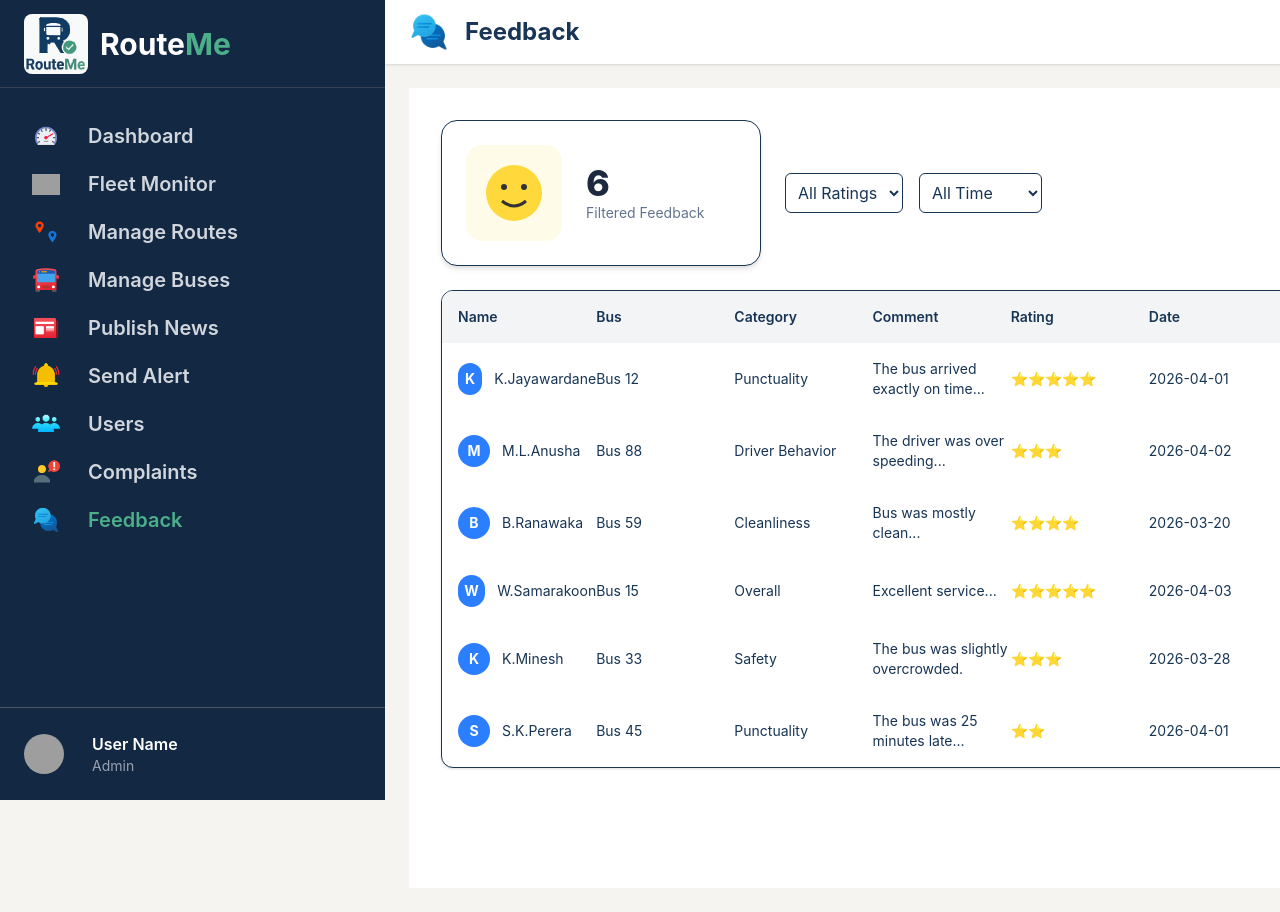
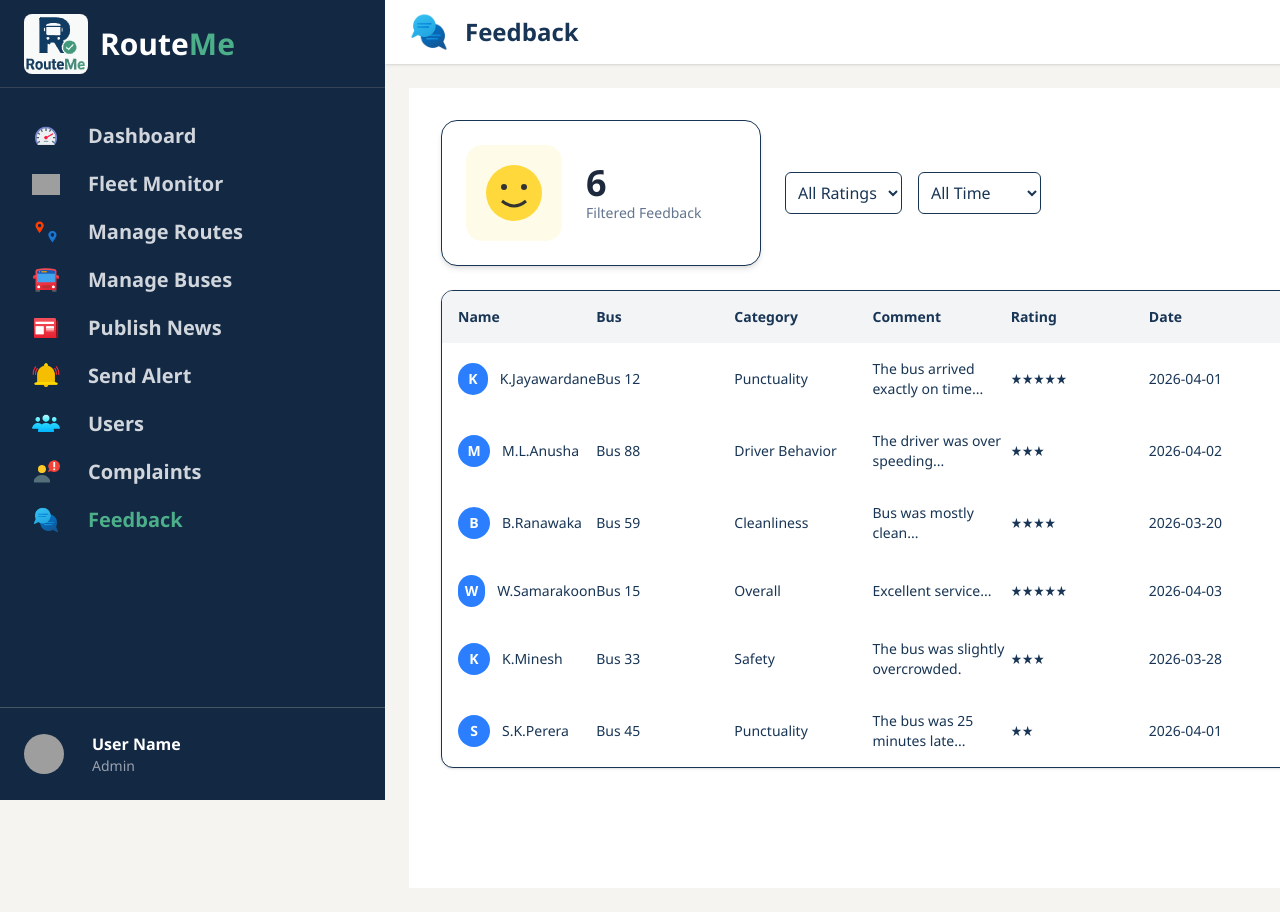
Before and after one commit to RouteMe-Transit/routeme-admin-web-frontend-, a Next.js app in the folder frontend/: page /admin/feedback in a window 1280 px wide. Shown: the top 912 px of the page. Built offline with nearby package versions, Linux system fonts and the light colour scheme; grey boxes are pictures that could not be loaded.

Commit message:
Merge branch 'Main-New' of https://github.com/RouteMe-Transit/routeme-admin-web-frontend- into Panchali

```diff
--- a/frontend/app/admin/alerts/page.tsx
+++ b/frontend/app/admin/alerts/page.tsx
@@ -200,7 +200,7 @@ export default function AdminAlertsPage() {
 					</div>
 				</div>
 				<div>
-					<p className="mt-3 text-sm font-medium text-gray-600">* If "Public Alert" is checked, the alert will be sent to all passengers. Otherwise, it will only be sent to passengers of the selected route.</p>
+					<p className="mt-3 text-sm font-medium text-gray-600">* If &quot;Public Alert&quot; is checked, the alert will be sent to all passengers. Otherwise, it will only be sent to passengers of the selected route.</p>
 				</div>
 
 				<div className="mt-6 flex flex-wrap items-center justify-between gap-3">
--- a/frontend/app/admin/feedback/page.tsx
+++ b/frontend/app/admin/feedback/page.tsx
@@ -1,6 +1,8 @@
 "use client";
 
 import { useState } from "react";
+
+type TimeFilter = "all" | "today" | "month";
 
 export default function AdminFeedback() {
   const feedbacks = [
@@ -13,7 +15,7 @@ export default function AdminFeedback() {
   ];
 
   const [starFilter, setStarFilter] = useState<number | "all">("all");
-  const [timeFilter, setTimeFilter] = useState<"all" | "today" | "month">("all");
+  const [timeFilter, setTimeFilter] = useState<TimeFilter>("all");
 
   const today = new Date().toISOString().split("T")[0];
   const currentMonth = today.slice(0, 7);
@@ -29,18 +31,13 @@ export default function AdminFeedback() {
     return matchesStars && matchesTime;
   });
 
-  const renderStars = (count: number) => "⭐".repeat(count);
+  const renderStars = (count: number) => "\u2605".repeat(count);
 
   return (
     <div className="min-h-screen bg-white p-8">
-
-      {/* Top Section: Emoji Box + Filters (Parallel) */}
-      <div className="flex flex-wrap gap-6 items-center mb-6">
-
-        {/* Emoji Summary Card */}
-        <div className="bg-white border rounded-2xl p-6 shadow-md w-80 flex items-center gap-6 hover:shadow-lg transition">
-
-          <div className="w-24 h-24 flex items-center justify-center bg-yellow-50 rounded-2xl">
+      <div className="mb-6 flex flex-wrap items-center gap-6">
+        <div className="flex w-80 items-center gap-6 rounded-2xl border bg-white p-6 shadow-md transition hover:shadow-lg">
+          <div className="flex h-24 w-24 items-center justify-center rounded-2xl bg-yellow-50">
             <svg width="64" height="64" viewBox="0 0 64 64">
               <circle cx="32" cy="32" r="28" fill="#FFD93B" />
               <circle cx="22" cy="26" r="3" fill="#333" />
@@ -50,20 +47,14 @@ export default function AdminFeedback() {
           </div>
 
           <div>
-            <p className="text-4xl font-extrabold text-slate-800">
-              {filteredFeedbacks.length}
-            </p>
+            <p className="text-4xl font-extrabold text-slate-800">{filteredFeedbacks.length}</p>
             <p className="text-sm text-slate-500">Filtered Feedback</p>
           </div>
-
         </div>
 
-        {/* Filters (Now beside the card) */}
-        <div className="flex gap-4 flex-wrap">
-
-          {/* Star Filter */}
+        <div className="flex flex-wrap gap-4">
           <select
-            className="border p-2 rounded-md"
+            className="rounded-md border p-2"
             value={starFilter}
             onChange={(e) =>
               setStarFilter(
@@ -72,33 +63,27 @@ export default function AdminFeedback() {
             }
           >
             <option value="all">All Ratings</option>
-            <option value="5">⭐ 5 Stars</option>
-            <option value="4">⭐ 4 Stars</option>
-            <option value="3">⭐ 3 Stars</option>
-            <option value="2">⭐ 2 Stars</option>
-            <option value="1">⭐ 1 Star</option>
+            <option value="5">{"\u2605"} 5 Stars</option>
+            <option value="4">{"\u2605"} 4 Stars</option>
+            <option value="3">{"\u2605"} 3 Stars</option>
+            <option value="2">{"\u2605"} 2 Stars</option>
+            <option value="1">{"\u2605"} 1 Star</option>
           </select>
 
-          {/* Time Filter */}
           <select
-            className="border p-2 rounded-md"
+            className="rounded-md border p-2"
             value={timeFilter}
-            onChange={(e) => setTimeFilter(e.target.value as any)}
+            onChange={(e) => setTimeFilter(e.target.value as TimeFilter)}
           >
             <option value="all">All Time</option>
             <option value="today">Today</option>
             <option value="month">This Month</option>
           </select>
-
         </div>
-
       </div>
 
-      {/* Table */}
-      <div className="bg-white rounded-xl shadow-sm border overflow-hidden">
-
-        {/* Header */}
-        <div className="grid grid-cols-6 bg-gray-100 text-sm font-semibold p-4">
+      <div className="overflow-hidden rounded-xl border bg-white shadow-sm">
+        <div className="grid grid-cols-6 bg-gray-100 p-4 text-sm font-semibold">
           <div>Name</div>
           <div>Bus</div>
           <div>Category</div>
@@ -107,15 +92,13 @@ export default function AdminFeedback() {
           <div>Date</div>
         </div>
 
-        {/* Rows */}
         {filteredFeedbacks.map((fb) => {
           const initial = fb.name.charAt(0).toUpperCase();
 
           return (
-            <div key={fb.id} className="grid grid-cols-6 p-4 text-sm items-center">
-
+            <div key={fb.id} className="grid grid-cols-6 items-center p-4 text-sm">
               <div className="flex items-center gap-3">
-                <div className="w-8 h-8 rounded-full bg-blue-500 text-white flex items-center justify-center font-bold">
+                <div className="flex h-8 w-8 items-center justify-center rounded-full bg-blue-500 font-bold text-white">
                   {initial}
                 </div>
                 {fb.name}
@@ -126,11 +109,9 @@ export default function AdminFeedback() {
               <div>{fb.comment}</div>
               <div>{renderStars(fb.stars)}</div>
               <div>{fb.date}</div>
-
             </div>
           );
         })}
-
       </div>
     </div>
   );
--- a/frontend/app/components/topBar/Topbar.tsx
+++ b/frontend/app/components/topBar/Topbar.tsx
@@ -1,6 +1,6 @@
 "use client";
 
-import { useEffect, useState, type ReactNode } from "react";
+import { type ReactNode } from "react";
 import { FaCircle } from "react-icons/fa";
 
 type BusInfo = {
@@ -18,13 +18,8 @@ type TopBarProps = {
 };
 
 const TopBar = ({ title, icon, busInfo, gpsEnabled = false }: TopBarProps) => {
-  const [selectedDriver, setSelectedDriver] = useState(
-    busInfo?.defaultDriver ?? busInfo?.drivers[0] ?? ""
-  );
-
-  useEffect(() => {
-    setSelectedDriver(busInfo?.defaultDriver ?? busInfo?.drivers[0] ?? "");
-  }, [busInfo]);
+  const defaultDriver = busInfo?.defaultDriver ?? busInfo?.drivers[0] ?? "";
+  const driverSelectKey = `${busInfo?.busId ?? "no-bus"}-${defaultDriver}`;
 
   return (
     <div className="w-full h-16 bg-white shadow flex items-center justify-between px-6 sticky top-0 z-10">
@@ -53,9 +48,9 @@ const TopBar = ({ title, icon, busInfo, gpsEnabled = false }: TopBarProps) => {
           <div className="rounded-md border border-[#94A0AE] bg-slate-50 px-3 py-2">
             <label className="text-xs font-semibold text-slate-500">Driver</label>
             <select
+              key={driverSelectKey}
               className="ml-2 rounded bg-white px-2 py-1 text-sm text-slate-700 outline-none"
-              value={selectedDriver}
-              onChange={(event) => setSelectedDriver(event.target.value)}
+              defaultValue={defaultDriver}
             >
               {busInfo.drivers.map((driver) => (
                 <option key={driver} value={driver}>
--- a/frontend/app/globals.css
+++ b/frontend/app/globals.css
@@ -4,4 +4,5 @@
 body {
     background: #f5f4f1;
     color: #183555;
+    font-family: "Segoe UI", Tahoma, Geneva, Verdana, sans-serif;
 }
--- a/frontend/app/layout.tsx
+++ b/frontend/app/layout.tsx
@@ -1,18 +1,7 @@
 //root layout for the app
 import type { Metadata } from "next";
-import { Geist, Geist_Mono } from "next/font/google";
 import "./globals.css";
 import { Toaster } from "react-hot-toast";
-
-const geistSans = Geist({
-  variable: "--font-geist-sans",
-  subsets: ["latin"],
-});
-
-const geistMono = Geist_Mono({
-  variable: "--font-geist-mono",
-  subsets: ["latin"],
-});
 
 export const metadata: Metadata = {
   title: "RouteMe Bus Tracking App",
@@ -28,7 +17,7 @@ export default function RootLayout({
   return (
     <html
       lang="en"
-      className={`${geistSans.variable} ${geistMono.variable} h-full antialiased`}
+      className="h-full antialiased"
     >
       <body suppressHydrationWarning className="min-h-full flex flex-col overflow-x-auto bg-primary">
       <Toaster
--- a/frontend/next.config.ts
+++ b/frontend/next.config.ts
@@ -2,9 +2,15 @@ import type { NextConfig } from "next";
 
 const nextConfig: NextConfig = {
   images: {
-    domains: [
-      "images.unsplash.com",
-      "t4.ftcdn.net",
+    remotePatterns: [
+      {
+        protocol: "https",
+        hostname: "images.unsplash.com",
+      },
+      {
+        protocol: "https",
+        hostname: "t4.ftcdn.net",
+      },
     ],
   },
 };
```
